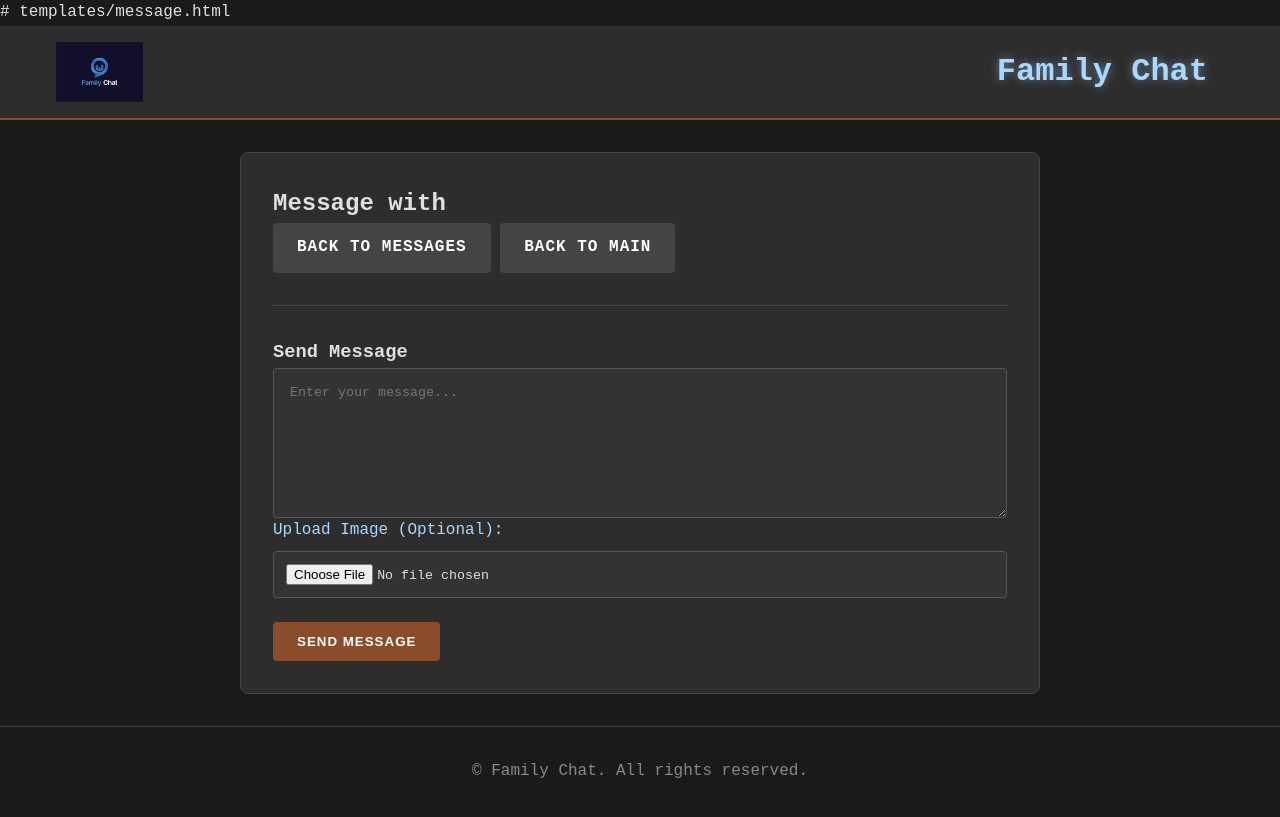
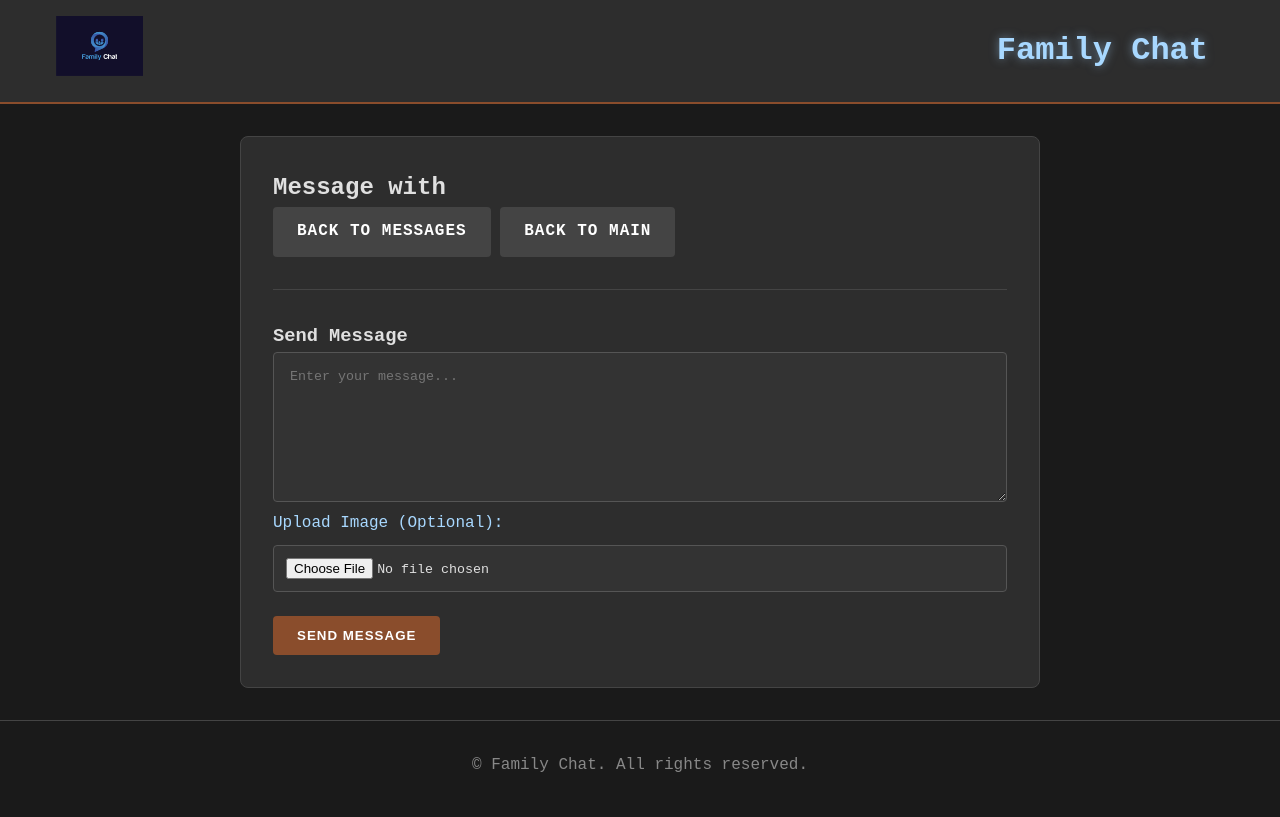
Before and after one commit to Nurb4000/FamilyChat, a Flask app: template templates/message.html in a window 1280 px wide. After the commit the page ends 772 px from the top, so only its background shows below. Run offline with Flask 3, Linux system fonts and the light colour scheme; the template is opened without the code that fills it, so the values that code supplies are empty; some libraries are stand-ins or nearby versions.

Commit message:
Remove unnecessary comments from message.html
Cosmetic change

```diff
--- a/templates/message.html
+++ b/templates/message.html
@@ -1,5 +1,3 @@
-# templates/message.html
-<!-- templates/message.html -->
 {% extends "base.html" %}
 {% block title %}Message - Family Chat{% endblock %}
 {% block content %}
```
